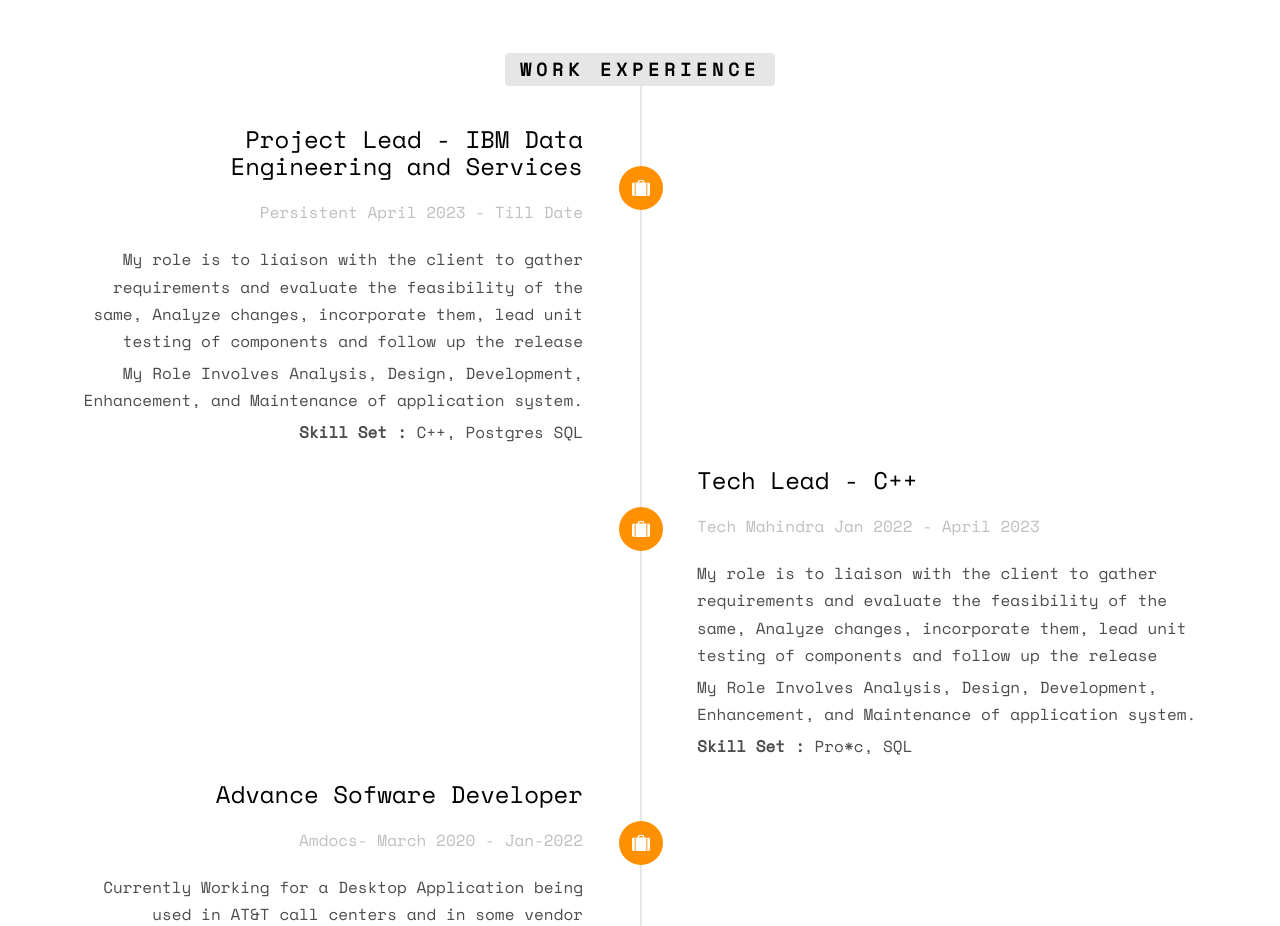
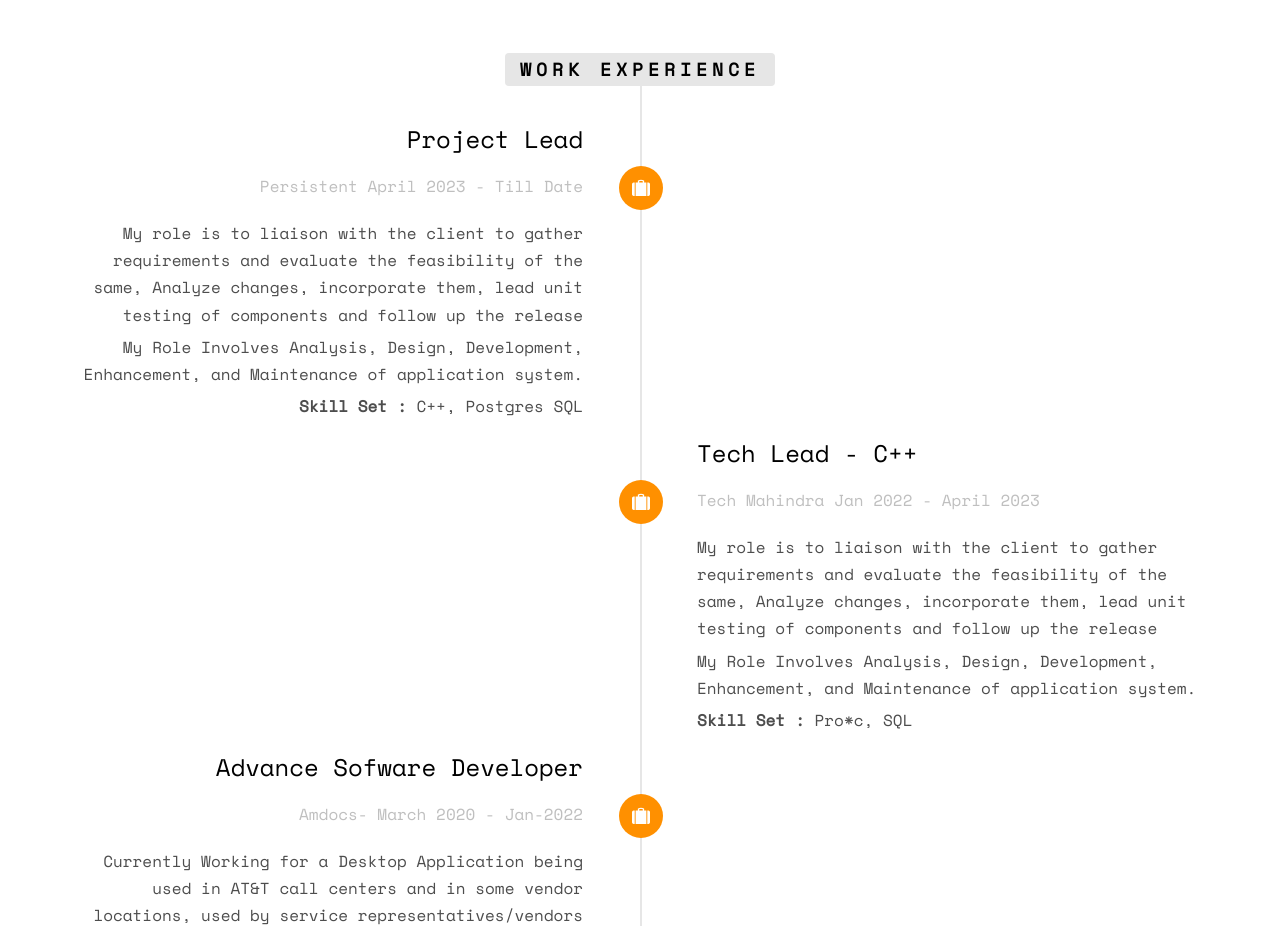
Before and after one commit to kumaramitaryan/MeetAmit.github.io, a plain HTML site: page index.html in a window 1280 px wide. Shown: the part 1660-2586 px from the top of the page. Drawn offline with nearby package versions, Linux system fonts and the light colour scheme; some packages are replaced by stand-ins of ours; no server answers; files whose address does not match are found by name.

Commit message:
Update index.html
updated

```diff
--- a/index.html
+++ b/index.html
@@ -120,7 +120,7 @@
 							<div class="timeline-badge"><i class="icon-suitcase"></i></div>
 							<div class="timeline-panel">
 								<div class="timeline-heading">
-									<h3 class="timeline-title">Project Lead - IBM Data Engineering and Services</h3>
+									<h3 class="timeline-title">Project Lead</h3>
 									<span class="company">Persistent April 2023 - Till Date</span>
 								</div>
 								<div class="timeline-body">
```
